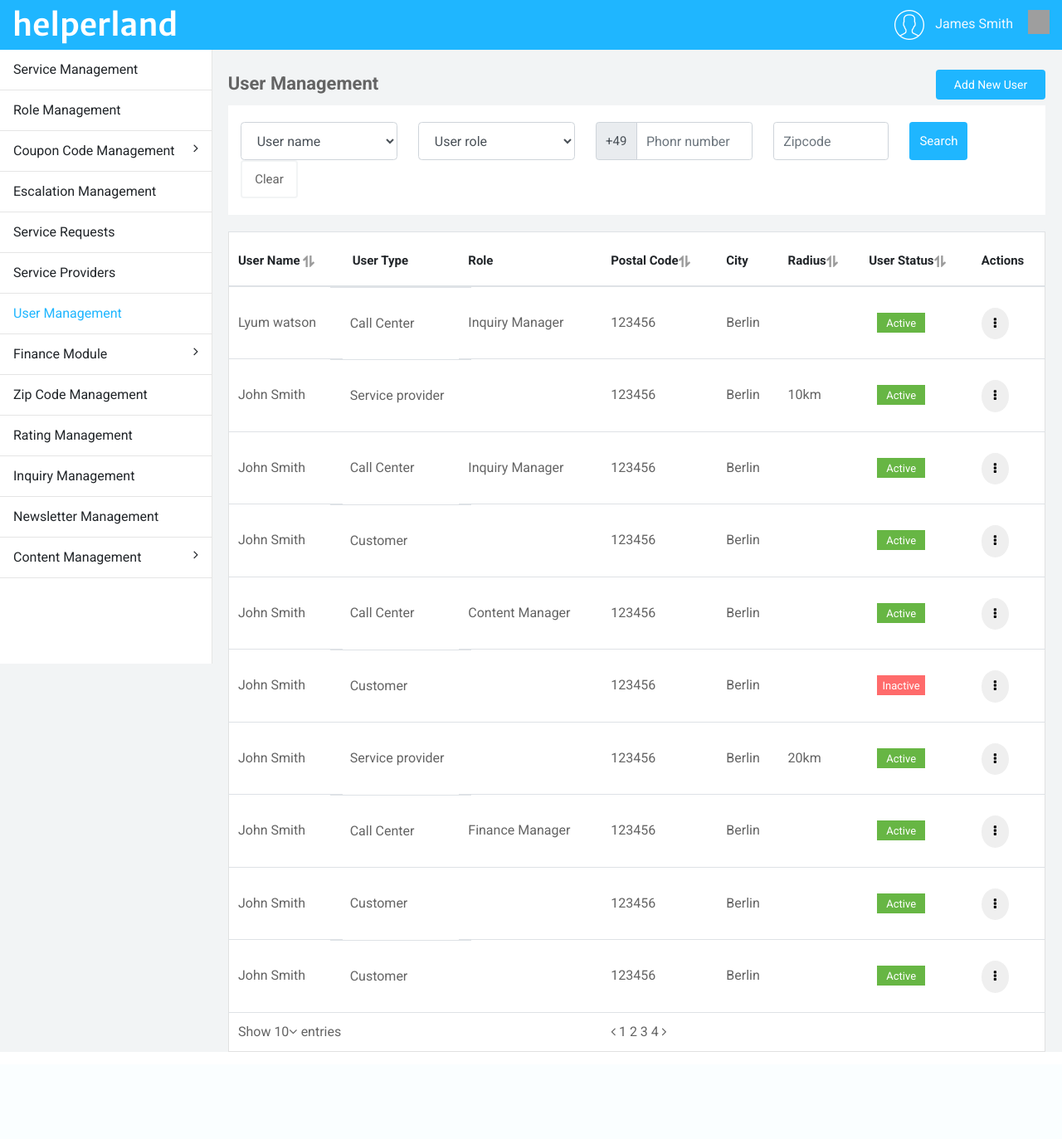
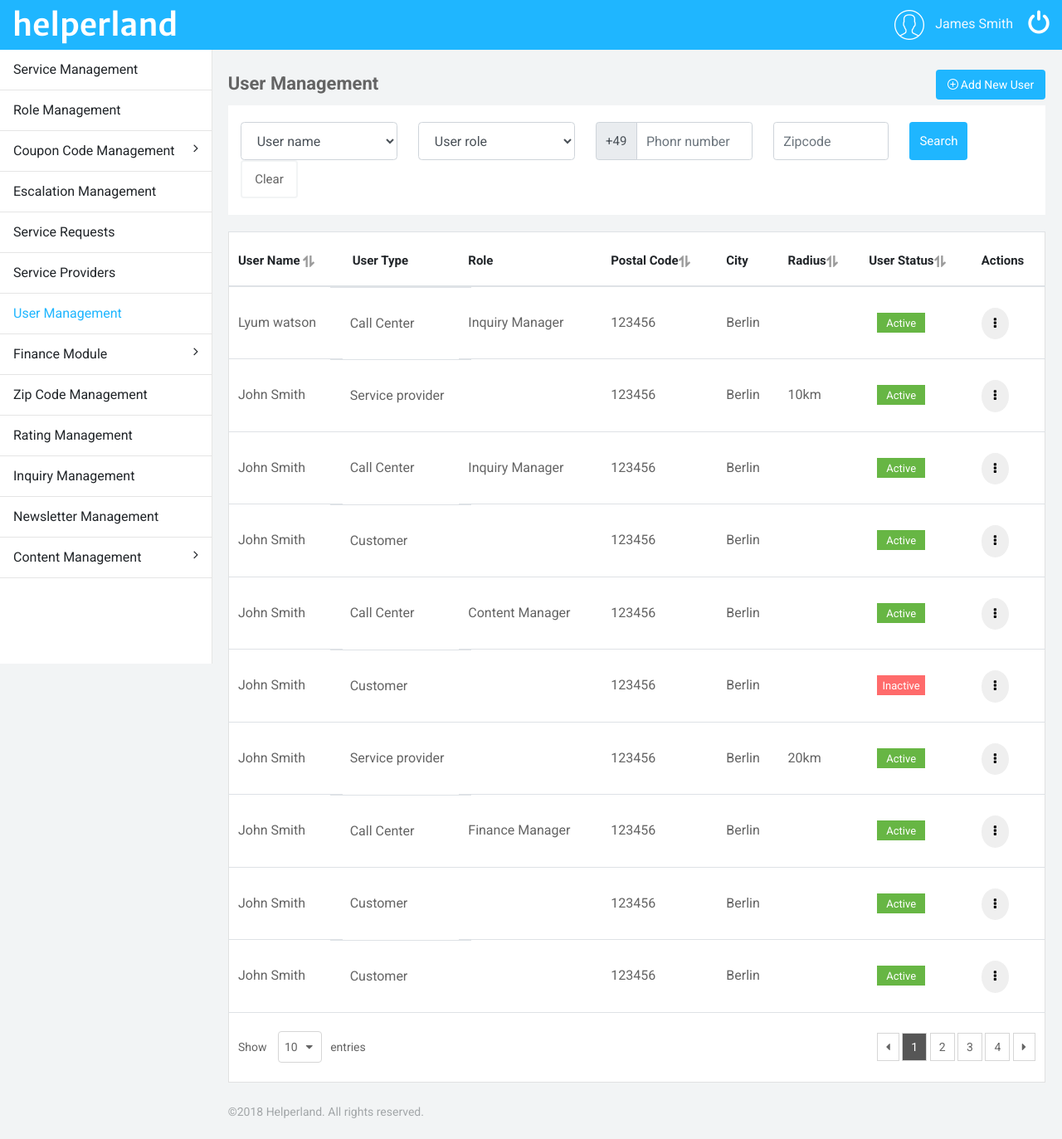
Before and after one commit to Ankit-Gujaria/Helperland, a PHP site: page /admin.html in a window 1280 px wide. Shown: the whole page at 83% size. Before the commit the page ends 1268 px from the top, so only its background shows below. Run offline with PHP 8.4, Linux system fonts and the light colour scheme; some libraries are stand-ins or nearby versions; grey boxes are pictures that could not be loaded.

Commit message:
img added

```diff
--- a/CSS/admin.css
+++ b/CSS/admin.css
@@ -49,9 +49,6 @@
     width: 26px;
     height:29px ;
 }
-#profile{
-
-}
 
 /* header section end*/
 
@@ -96,6 +93,12 @@
    font-size: 14px;
    border: 0px;
    border-radius: 4px;
+}
+.add-btn button img{
+    width: 16px;
+    height:16px ;
+    padding-bottom: 3px;
+    padding-right: 3px;
 }
 .um-sub{
     font-size: 22px;
@@ -233,4 +236,51 @@
       font-size: 16px;
       color: #646464;
   }
+  .left{
+    font-size: 14px;
+    color: #646464;
+    padding-top:20px ;
+    padding-bottom:20px ;
+}
+.brdr-spn{
+    border: 1px solid #d6d6d6;
+    border-radius: 4px;
+    padding: 10px 7px;
+    margin-left: 10px;
+    margin-right: 10px;
+}
+.brdr-spn i{
+      margin-left: 10px;
+}
+.right{
+    float: right;
+    font-size: 14px;
+    padding-top: 20px;
+
+}
+.right span{
+    border: 1px solid #d6d6d6;
+    padding: 8px 10px;
+
+
+}
+.right span:hover{
+  border: 1px solid #d6d6d6;
+  padding: 8px 10px;
+  background:  #565656;
+  color: #ffffff;
+}
+.page-1{
+    background:  #565656;
+    color: #ffffff;
+}
 /* table section end*/
+
+/* policy section end*/
+.policy{
+    color:#a2a6a8 ;
+    font-size: 14px;
+    padding-top:10px ;
+    padding-bottom:22px ;
+}
+/* policy section end*/
--- a/admin.html
+++ b/admin.html
@@ -23,7 +23,7 @@
                 <ul class="navbar-nav ml-auto  mb-lg-0 ">
                     <li class="nav-item" id="profile">
                         <a class=" header-nav-2" href="#">
-                            <img src="user.png" alt=""> </a>
+                            <img src="img/user.png" alt=""> </a>
                         <span class="james-name">James Smith</span>
                     </li>
                     <li class="nav-item logout">
@@ -78,7 +78,7 @@
     <div class="tbl">
         <div class="um-head">
             <span class="um-sub">User Management </span>
-            <span class="add-btn"><button><i></i>Add New User</button></span>
+            <span class="add-btn"><button><img src="img/vector-smart-object@3x.png" alt="">Add New User</button></span>
         </div>
 
 
@@ -512,18 +512,18 @@
                     <td colspan="3" >
                         <div class="left">
                         <span>Show</span>
-                    <span class="brdr-spn">10<i class='fa fa-angle-down'></i> </span>
+                        <span class="brdr-spn">10<i class="fa fa-caret-down" aria-hidden="true"></i> </span>
                         <span class="entries">entries</span>
                         </div>
                        </td>
                        <td colspan="5">
                         <div class="right">
-                    <span><i class='fa fa-angle-left'></i></span>
+                        <span><i class='fa fa-caret-left'></i></span>
                         <span class="page-1">1</span>
                         <span>2</span>
                         <span>3</span>
                         <span>4</span>
-                    <span><i class='fa fa-angle-right'></i></span>
+                        <span><i class="fa fa-caret-right" aria-hidden="true"></i></span>
 
                         </div>
                        </td>
@@ -531,7 +531,9 @@
 
                 </tbody>
             </table>
-
+            <div class="policy">
+                <span>©2018 Helperland. All rights reserved.</span>
+            </div>
         </div>
 
 
```
Also changed, not shown: img/logout.png (added), img/vector-smart-object@3x.png (added). Lines whose indentation alone changed are shown as unchanged.
